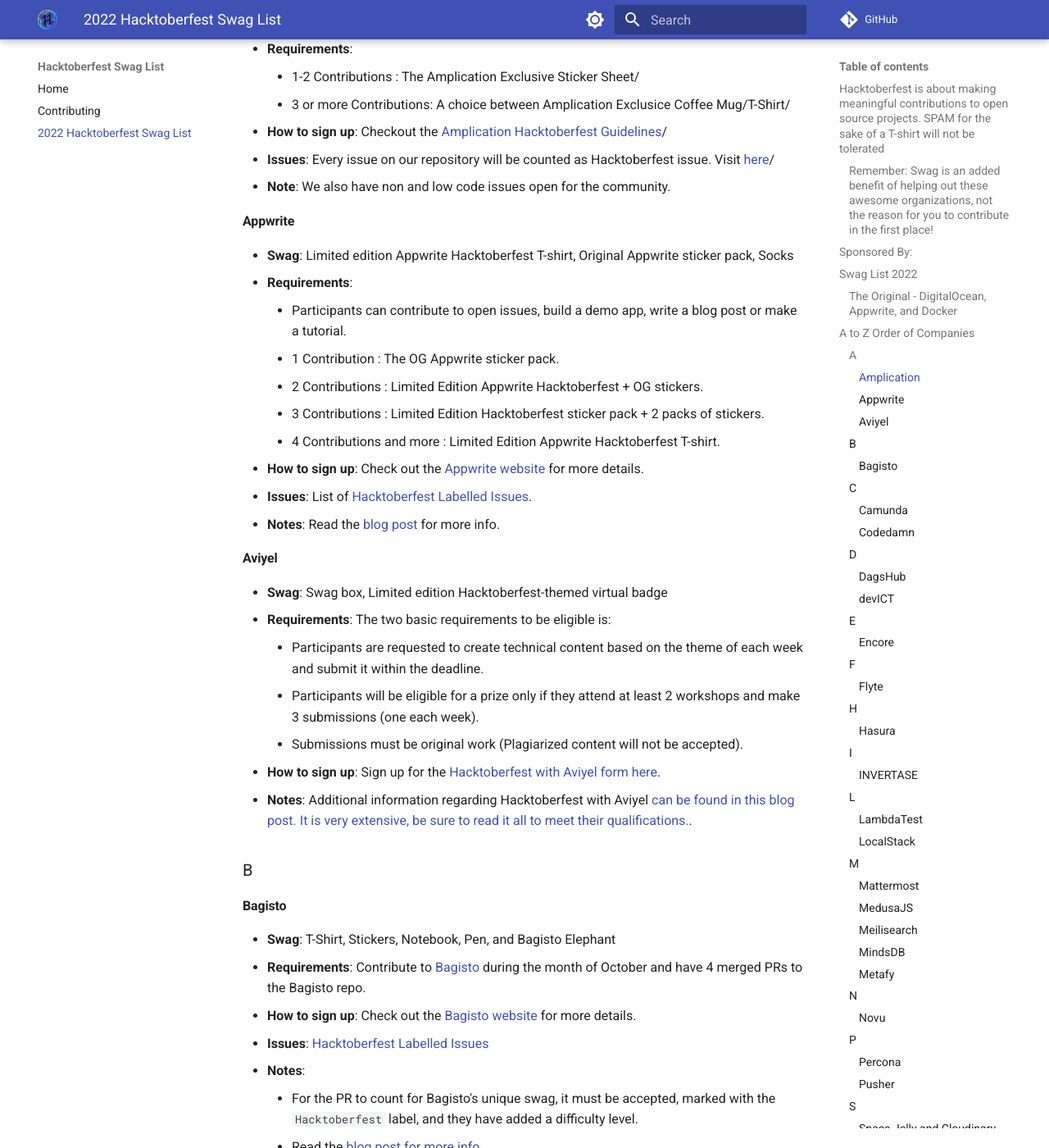
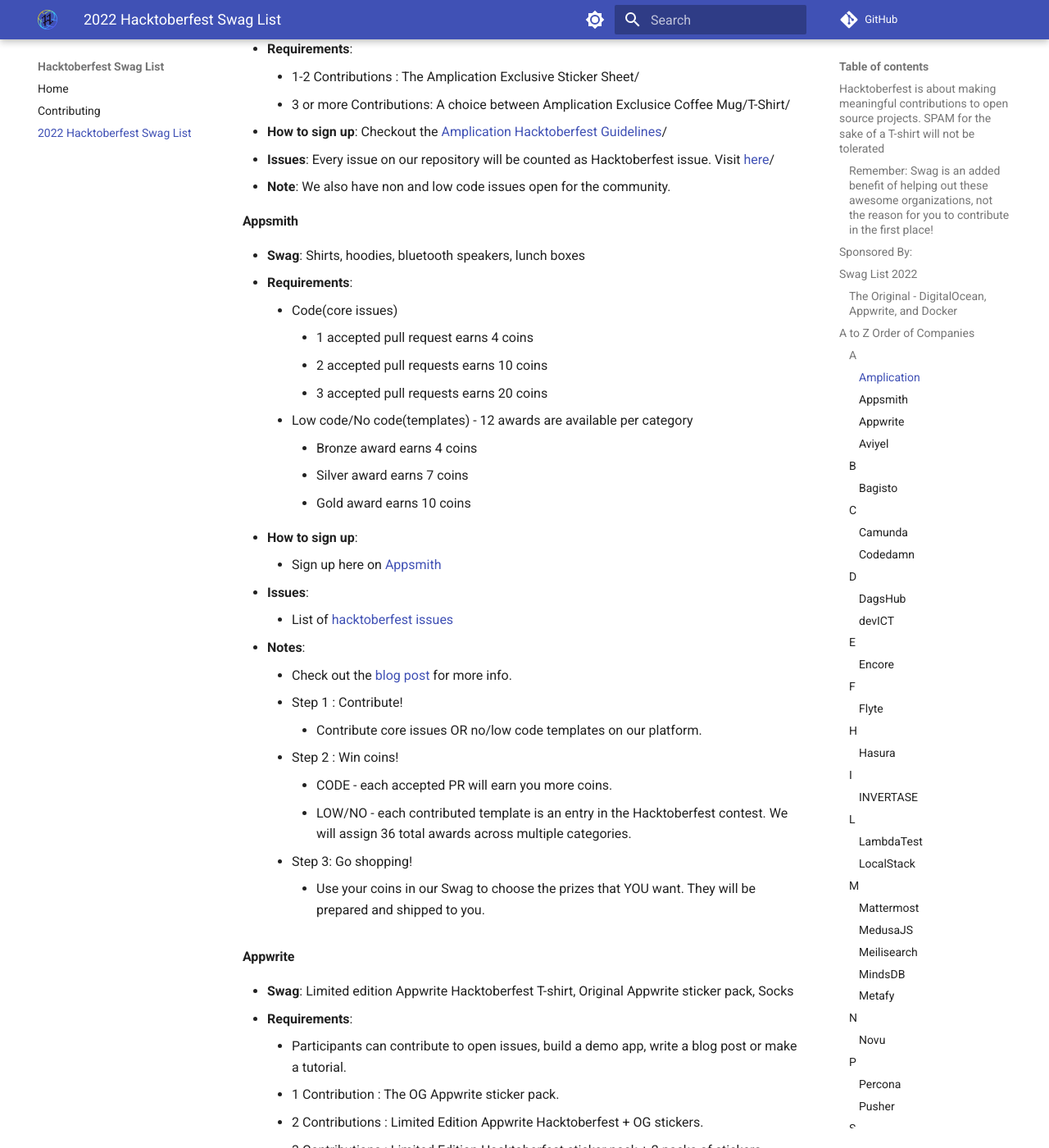
Before and after one commit to crweiner/hacktoberfest-swag-list, an MkDocs documentation site: the page built from docs/list.md, in a window 1280 px wide and 1400 px high, scrolled down 1572 px. Shown: the whole window at 82% size. Built offline with MkDocs 1.6.1 and Material for MkDocs 9.7.7, drawn with Linux system fonts in a browser that asks for light colours; comment, search, counter and statistics services are not loaded.

Commit message:
feat: add Appsmith Hacktoberfest swag listing

```diff
--- a/docs/list.md
+++ b/docs/list.md
@@ -46,6 +46,32 @@
 - **How to sign up**: Checkout the [Amplication Hacktoberfest Guidelines](https://github.com/amplication/amplication/issues/4039)/
 - **Issues**: Every issue on our repository will be counted as Hacktoberfest issue. Visit [here](https://github.com/amplication/amplication/issues/)/
 - **Note**: We also have non and low code issues open for the community.
+
+#### **Appsmith**
+
+- **Swag**: Shirts, hoodies, bluetooth speakers, lunch boxes
+- **Requirements**:
+    - Code(core issues)
+        - 1 accepted pull request earns 4 coins
+        - 2 accepted pull requests earns 10 coins
+        - 3 accepted pull requests earns 20 coins
+    - Low code/No code(templates) - 12 awards are available per category
+        - Bronze award earns 4 coins
+        - Silver award earns 7 coins
+        - Gold award earns 10 coins
+- **How to sign up**:
+    - Sign up here on [Appsmith](https://app.appsmith.com/app/hacktoberfest-2022/about-the-event-633619b89cb3ec2a8a93332c){:target="_blank"}
+- **Issues**:
+    - List of [hacktoberfest issues](https://github.com/appsmithorg/appsmith/labels/hacktoberfest){:target="_blank"}
+- **Notes**:
+    - Check out the [blog post](https://www.appsmith.com/blog/hacktoberfest-2022-come-on-in-the-low-code-is-fine){:target="_blank"} for more info.
+    - Step 1 : Contribute!
+        - Contribute core issues OR no/low code templates on our platform.
+    - Step 2 : Win coins!
+        - CODE - each accepted PR will earn you more coins.
+        - LOW/NO - each contributed template is an entry in the Hacktoberfest contest. We will assign 36 total awards across multiple categories.
+    - Step 3: Go shopping!
+        - Use your coins in our Swag to choose the prizes that YOU want. They will be prepared and shipped to you.
 
 #### **Appwrite**
 
```
